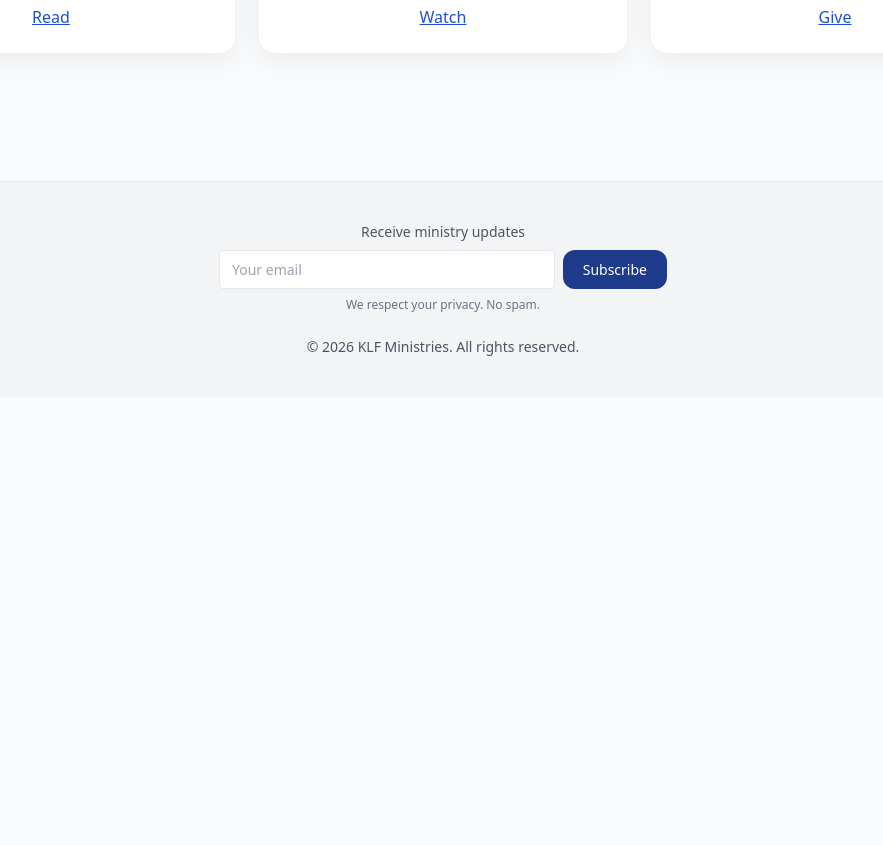
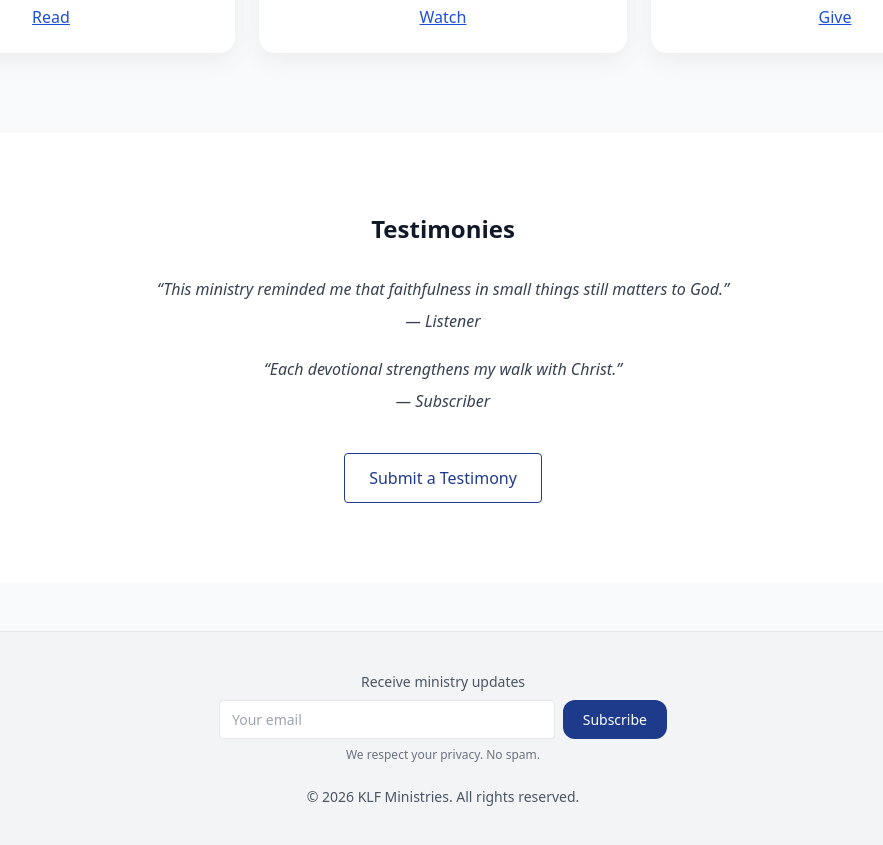
Before and after one commit to klfministries/klf-ministries-website, a Next.js app: page /en in a window 1280 px wide. Shown: the part 1320-2165 px from the top of the page, without its empty margins (197-1080 px from the left). Before the commit the page ends 1717 px from the top, so only its background shows below. Built offline with nearby package versions, Linux system fonts and the light colour scheme.

Commit message:
Add testimonial section with submit CTA

```diff
--- a/app/[lang]/page.jsx
+++ b/app/[lang]/page.jsx
@@ -53,7 +53,7 @@ function FeaturedDevotional({ lang }) {
   }, [lang]);
 
   return (
-    <div className="max-w-3xl mx-auto text-center card p-8 transition-all">
+    <div className="max-w-3xl mx-auto text-center card p-8">
       <h2 className="text-2xl font-bold mb-3">
         {lang === "es" ? "Devocional Destacado" : "Featured Devotional"}
       </h2>
@@ -66,10 +66,7 @@ function FeaturedDevotional({ lang }) {
         {devotionals[lang][index].text}
       </p>
 
-      <a
-        href={`/${lang}/devotionals`}
-        className="text-blue-700 underline"
-      >
+      <a href={`/${lang}/devotionals`} className="text-blue-700 underline">
         {lang === "es" ? "Leer más devocionales" : "Read more devotionals"}
       </a>
     </div>
@@ -111,7 +108,7 @@ export default function Home({ params }) {
         </div>
       </section>
 
-      {/* ================= FEATURED DEVOTIONAL (STEP 3) ================= */}
+      {/* ================= FEATURED DEVOTIONAL ================= */}
       <section className="bg-white py-16 px-6">
         <FeaturedDevotional lang={lang} />
       </section>
@@ -160,6 +157,34 @@ export default function Home({ params }) {
         </div>
       </section>
 
+      {/* ================= TESTIMONIALS + CTA (STEP 4A) ================= */}
+      <section className="bg-white py-20 px-6">
+        <div className="max-w-4xl mx-auto text-center">
+          <h2 className="text-2xl font-bold mb-8">
+            {lang === "es" ? "Testimonios" : "Testimonies"}
+          </h2>
+
+          <blockquote className="italic text-gray-700 mb-6">
+            “This ministry reminded me that faithfulness in small things still
+            matters to God.”
+            <div className="mt-2 font-medium">— Listener</div>
+          </blockquote>
+
+          <blockquote className="italic text-gray-700 mb-10">
+            “Each devotional strengthens my walk with Christ.”
+            <div className="mt-2 font-medium">— Subscriber</div>
+          </blockquote>
+
+          {/* SUBMIT TESTIMONY CTA */}
+          <a
+            href={`/${lang}/testimonials`}
+            className="inline-block px-6 py-3 border border-blue-900 text-blue-900 rounded hover:bg-blue-50"
+          >
+            {lang === "es" ? "Enviar un Testimonio" : "Submit a Testimony"}
+          </a>
+        </div>
+      </section>
+
       {/* ================= DONATION MODAL ================= */}
       {showDonate && (
         <div className="fixed inset-0 bg-black/50 flex items-center justify-center z-50 px-4">
```
